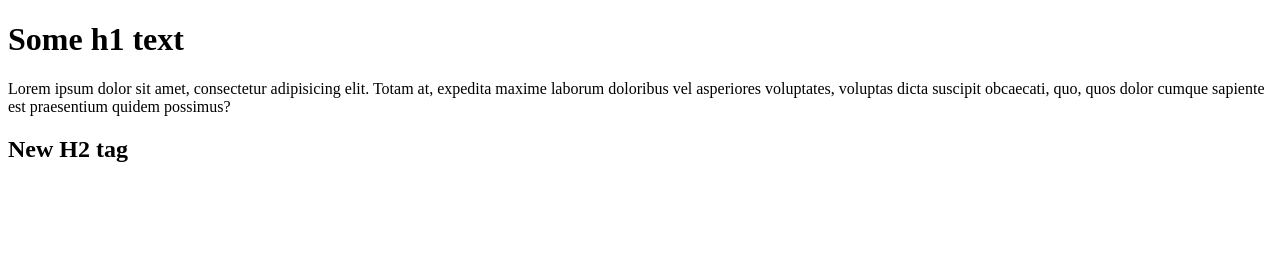
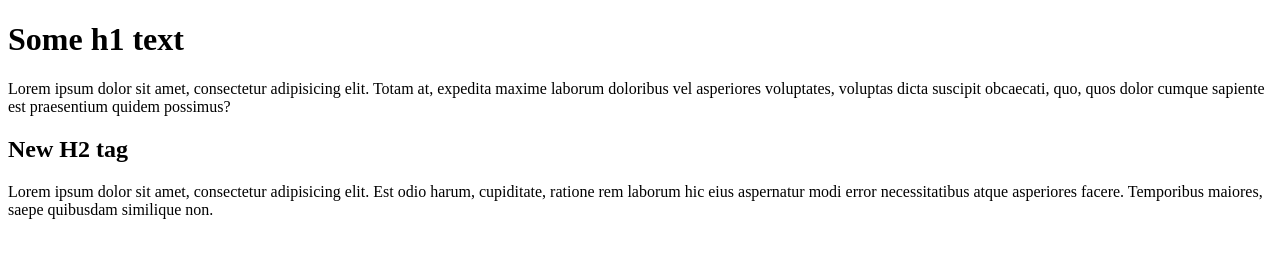
Before and after one commit to ut4utc/git-test, a plain HTML site: page index.html in a window 1280 px wide. Drawn offline with Linux system fonts and the light colour scheme.

Commit message:
add teg p to branch2

```diff
--- a/index.html
+++ b/index.html
@@ -8,5 +8,6 @@
 	<h1>Some h1 text</h1>
 	<p>Lorem ipsum dolor sit amet, consectetur adipisicing elit. Totam at, expedita maxime laborum doloribus vel asperiores voluptates, voluptas dicta suscipit obcaecati, quo, quos dolor cumque sapiente est praesentium quidem possimus?</p>
 	<h2>New H2 tag</h2>
+	<p>Lorem ipsum dolor sit amet, consectetur adipisicing elit. Est odio harum, cupiditate, ratione rem laborum hic eius aspernatur modi error necessitatibus atque asperiores facere. Temporibus maiores, saepe quibusdam similique non.</p>
 </body>
 </html>
```
